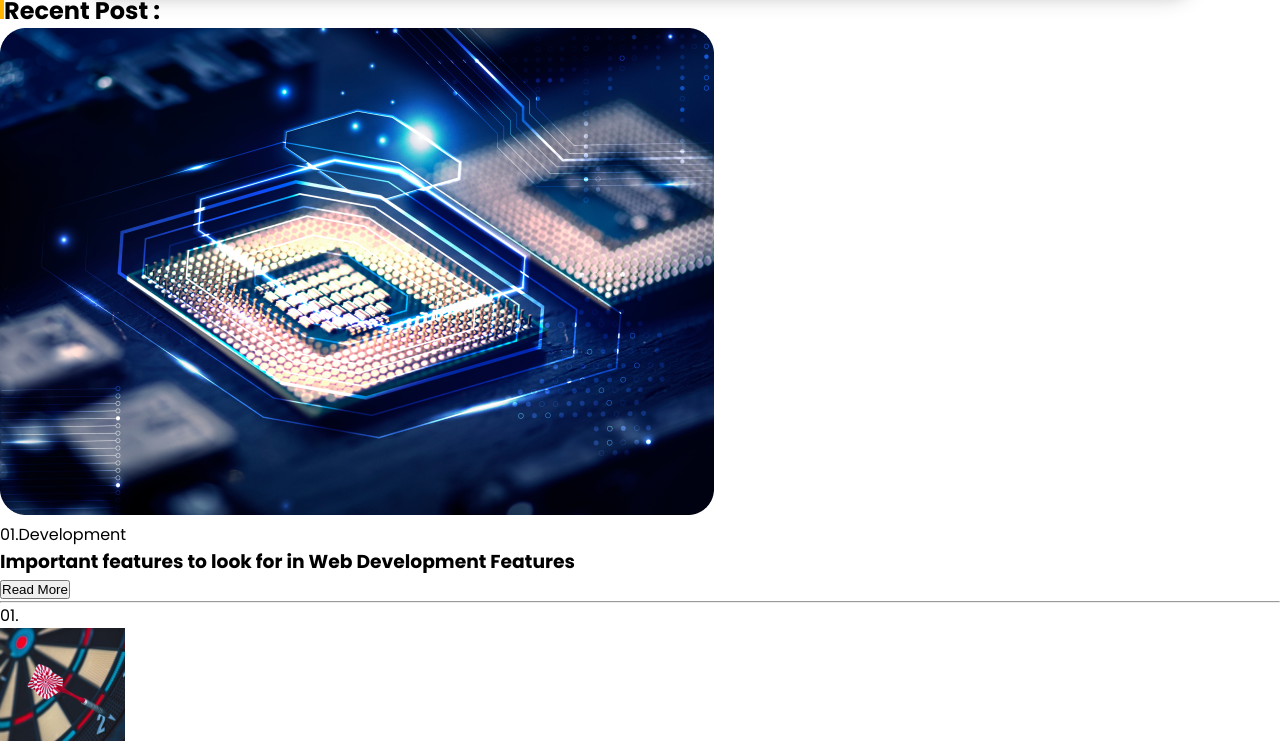
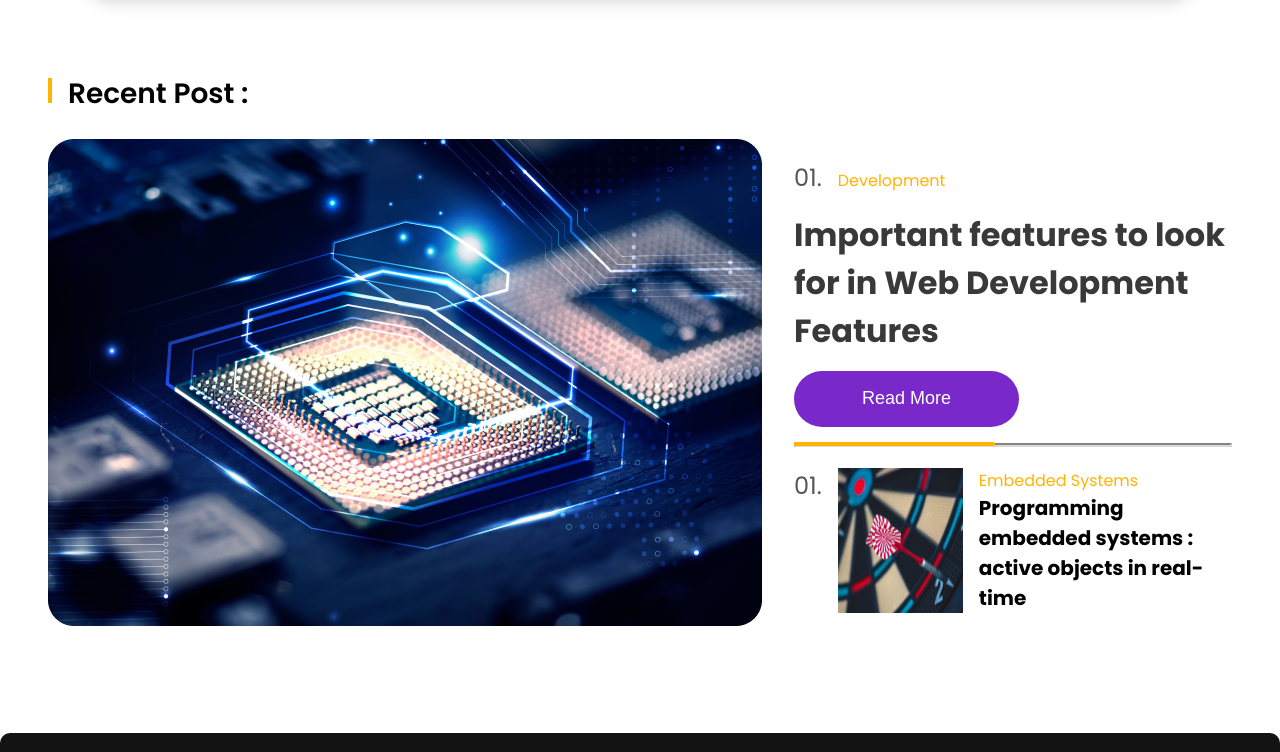
Before and after one commit to TamilselvanChandrakumar/BytesInBits, a React (Vite) app in the folder bytesinbits-app/: page /blog in a window 1280 px wide. Shown: the part 477-1229 px from the top of the page. Built offline with nearby package versions, Linux system fonts and the light colour scheme.

Commit message:
first commit

```diff
--- a/bytesinbits-app/src/components/blog/Blog.css
+++ b/bytesinbits-app/src/components/blog/Blog.css
@@ -169,3 +169,133 @@
     align-items: flex-start;
   }
 }
+/* blog post */
+.blog_post_container {
+  padding: 0 3rem 0 3rem;
+  margin-top: 80px;
+}
+.blog_post_inner {
+  display: grid;
+  grid-template-columns: repeat(2, 1fr);
+  gap: 2rem;
+}
+.blog_post_title h2 {
+  font-size: 28px;
+  font-weight: 600;
+  color: #000000;
+  margin-bottom: 1.5rem;
+}
+.blog_post_title h2 img {
+  margin-right: 1rem;
+}
+.blog_post_right {
+  display: flex;
+  flex-direction: column;
+  justify-content: space-evenly;
+}
+.blog_post_right_1 {
+  display: flex;
+  flex-direction: column;
+  gap: 1rem;
+}
+.blog_post_right_1 p {
+  font-size: 24px;
+  font-weight: 400;
+  color: #393939d9;
+}
+.blog_post_right_1 p span {
+  font-size: 16px;
+  font-weight: 400;
+  color: #ffb400;
+  margin-left: 1rem;
+}
+.blog_post_right_1 h3 {
+  font-size: 32px;
+  font-weight: 700;
+  color: #393939;
+}
+.blog_post_right_1 button {
+  width: 225px;
+  height: 56px;
+  border-radius: 32px;
+  border: none;
+  background-color: #7928ca;
+  font-size: 18px;
+  font-weight: 500;
+  color: #ffffff;
+}
+.horizontal_line_container {
+  position: relative;
+}
+.blog_post_right_1 .horizontal_line {
+  border-color: #d9d9d9;
+  border-width: 2px;
+}
+.blog_post_right_1 img {
+  position: absolute;
+  bottom: 1px;
+}
+.blog_post_right_2 {
+  display: flex;
+  gap: 1rem;
+}
+.blog_post_right_2 p {
+  font-size: 24px;
+  font-weight: 400;
+  color: #393939d9;
+}
+.blog_post_right_2 h5 {
+  font-size: 16px;
+  font-weight: 400;
+  color: #ffb400;
+}
+.blog_post_right_2 h4 {
+  font-size: 20px;
+  font-weight: 700;
+  color: #000000;
+}
+@media (max-width: 1250px) {
+  .blog_post_inner {
+    display: grid;
+    grid-template-columns: 1fr;
+    gap: 1.5rem;
+    align-items: center;
+    justify-items: center;
+  }
+  .blog_post_right_2 {
+    padding: 2rem 0;
+  }
+}
+
+@media (max-width: 800px) {
+  .blog_post_image img {
+    max-width: 100%;
+  }
+}
+@media (max-width: 600px) {
+  .blog_post_container {
+    padding: 0 1rem 0 1rem;
+    margin-top: 40px;
+  }
+  .blog_post_right_2 img {
+    max-width: 100%;
+  }
+  .blog_post_right_2 {
+    display: flex;
+    flex-direction: column;
+    gap: 1rem;
+  }
+}
+@media (max-width: 300px) {
+  .blog_post_right_1 button {
+    width: 200px;
+    height: 40px;
+    border-radius: 20px;
+    font-size: 16px;
+  }
+  .blog_post_right_1 h3 {
+    font-size: 25px;
+    font-weight: 700;
+    color: #393939;
+  }
+}
--- a/bytesinbits-app/src/components/blog/Blog.jsx
+++ b/bytesinbits-app/src/components/blog/Blog.jsx
@@ -4,6 +4,7 @@ import { Link } from "react-router-dom";
 import verticalline from "../../assets/blogimg/verticalline.png";
 import blogpost from "../../assets/blogimg/blogpost.png";
 import blogembedimg from "../../assets/blogimg/blogembedd.png";
+import straightline from "../../assets/blogimg/straightline.png";
 const Blog = () => {
   return (
     <>
@@ -43,32 +44,42 @@ const Blog = () => {
         </nav>
       </section>
       <section className="blog_post_container">
-        <div className="blog_post_left">
         <div className="blog_post_title">
           <h2>
             {" "}
             <img src={verticalline} alt=""></img>Recent Post :
           </h2>
         </div>
+        <div className="blog_post_inner">
+          <div className="blog_post_left">
             <div className="blog_post_image">
               <img src={blogpost} alt=""></img>
             </div>
           </div>
           <div className="blog_post_right">
             <div className="blog_post_right_1">
-            <p>01.Development</p>
-            <h3>Important features to look for in Web Development Features</h3>
+              <p>
+                01.<span>Development</span>
+              </p>
+              <h3>
+                Important features to look for in Web Development Features
+              </h3>
               <button> Read More</button>
-            <hr></hr>
+              <div className="horizontal_line_container">
+                <hr className="horizontal_line"></hr>
+                <img src={straightline} alt=""></img>
+              </div>
             </div>
             <div className="blog_post_right_2">
               <p>01.</p>
               <img src={blogembedimg} alt=""></img>
+
               <div>
-              <p>Embedded Systems</p>
+                <h5>Embedded Systems</h5>
                 <h4>
                   Programming embedded systems : active objects in real-time
                 </h4>
+              </div>
             </div>
           </div>
         </div>
```
Also changed, not shown: bytesinbits-app/src/assets/blogimg/straightline.png (added). Lines whose indentation alone changed are shown as unchanged.
